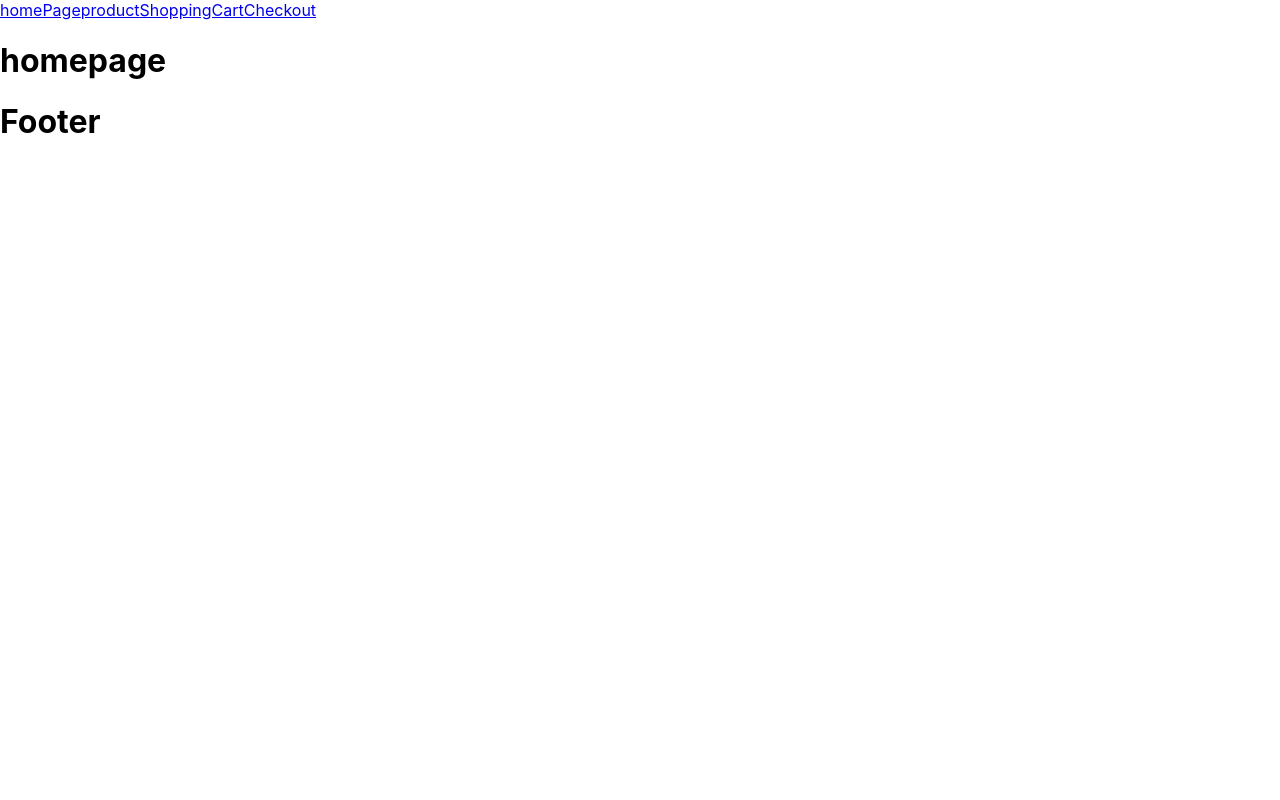
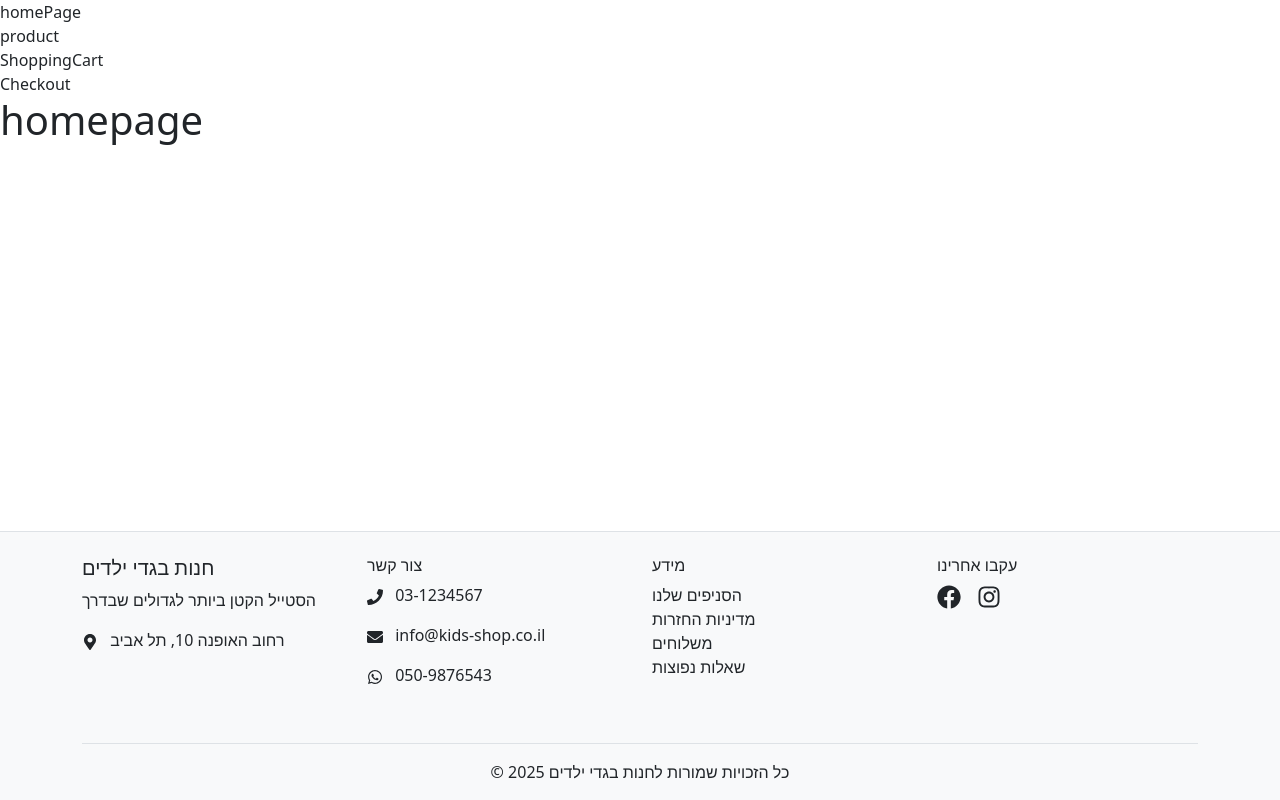
Before and after one commit to sarashmul/Sweety-Online_Childrens_Clothing_Site, a React (Create React App) app: page / in a window 1280 px wide. Built offline with nearby package versions, Linux system fonts and the light colour scheme.

Commit message:
new project

```diff
--- a/src/App.js
+++ b/src/App.js
@@ -6,7 +6,7 @@ import Footer from './component/Global/Footer';
 
 function App() {
   return (
-   <div>
+   <div className="app-container">
     <NavBar/>
     <Footer/>
    </div>
--- a/src/component/Global/Footer.js
+++ b/src/component/Global/Footer.js
@@ -1,10 +1,61 @@
-import React from 'react'
+// import React from 'react'
 
 
-export default function Footer() {
+// export default function Footer() {
+//   return (
+//     <div>
+//       <h1>Footer</h1>
+//     </div>
+//   )
+// }
+
+
+
+import React from 'react';
+import { Container, Row, Col } from 'react-bootstrap';
+import { FaFacebook, FaInstagram, FaPhone, FaEnvelope, FaMapMarkerAlt, FaWhatsapp, FaTshirt } from 'react-icons/fa';
+
+const Footer = () => {
   return (
-    <div>
-      <h1>Footer</h1>
-    </div>
-  )
-}
+    <footer className="footer bg-light text-center text-md-start mt-auto border-top pt-4">
+      <Container>
+        <Row>
+          <Col md={3} className="mb-4">
+            <h5>חנות בגדי ילדים</h5>
+            <p>הסטייל הקטן ביותר לגדולים שבדרך</p>
+           <p><FaMapMarkerAlt className="me-2" /> רחוב האופנה 10, תל אביב</p>
+          </Col>
+
+          <Col md={3} className="mb-4">
+            <h6>צור קשר</h6>
+            <p><FaPhone className="me-2" /> 03-1234567</p>
+            <p><FaEnvelope className="me-2" /> info@kids-shop.co.il</p>
+            <p><FaWhatsapp className="me-2" /> 050-9876543</p>
+          </Col>
+
+          <Col md={3} className="mb-4">
+            <h6>מידע</h6>
+            <ul className="list-unstyled">
+              <li><a href="#branches" className="text-dark text-decoration-none">הסניפים שלנו</a></li>
+              <li><a href="#return-policy" className="text-dark text-decoration-none">מדיניות החזרות</a></li>
+              <li><a href="#shipping" className="text-dark text-decoration-none">משלוחים</a></li>
+              <li><a href="#faq" className="text-dark text-decoration-none">שאלות נפוצות</a></li>
+            </ul>
+          </Col>
+
+          <Col md={3} className="mb-4">
+            <h6>עקבו אחרינו</h6>
+            <a href="#" className="me-3 text-dark"><FaFacebook size={24} /></a>
+            <a href="#" className="me-3 text-dark"><FaInstagram size={24} /></a>
+          </Col>
+        </Row>
+
+        <div className="text-center p-3 border-top mt-3">
+          © {new Date().getFullYear()} כל הזכויות שמורות לחנות בגדי ילדים
+        </div>
+      </Container>
+    </footer>
+  );
+};
+
+export default Footer;
--- a/src/index.css
+++ b/src/index.css
@@ -11,3 +11,18 @@ code {
   font-family: source-code-pro, Menlo, Monaco, Consolas, 'Courier New',
     monospace;
 }
+
+html, body, #root, .app-container {
+  height: 100%;
+  margin: 0;
+  display: flex;
+  flex-direction: column;
+}
+
+.app-container {
+  flex: 1;
+}
+
+.footer {
+  margin-top: auto;
+}
--- a/src/index.js
+++ b/src/index.js
@@ -3,7 +3,7 @@ import ReactDOM from 'react-dom/client';
 import './index.css';
 import App from './App';
 import reportWebVitals from './reportWebVitals';
-
+import 'bootstrap/dist/css/bootstrap.min.css';
 const root = ReactDOM.createRoot(document.getElementById('root'));
 root.render(
   <React.StrictMode>
```
Also changed, not shown: package.json (+5 -2 lines), src/App.css (line endings or trailing spaces), 1 other file (tests, documents, lock files or other folders).
